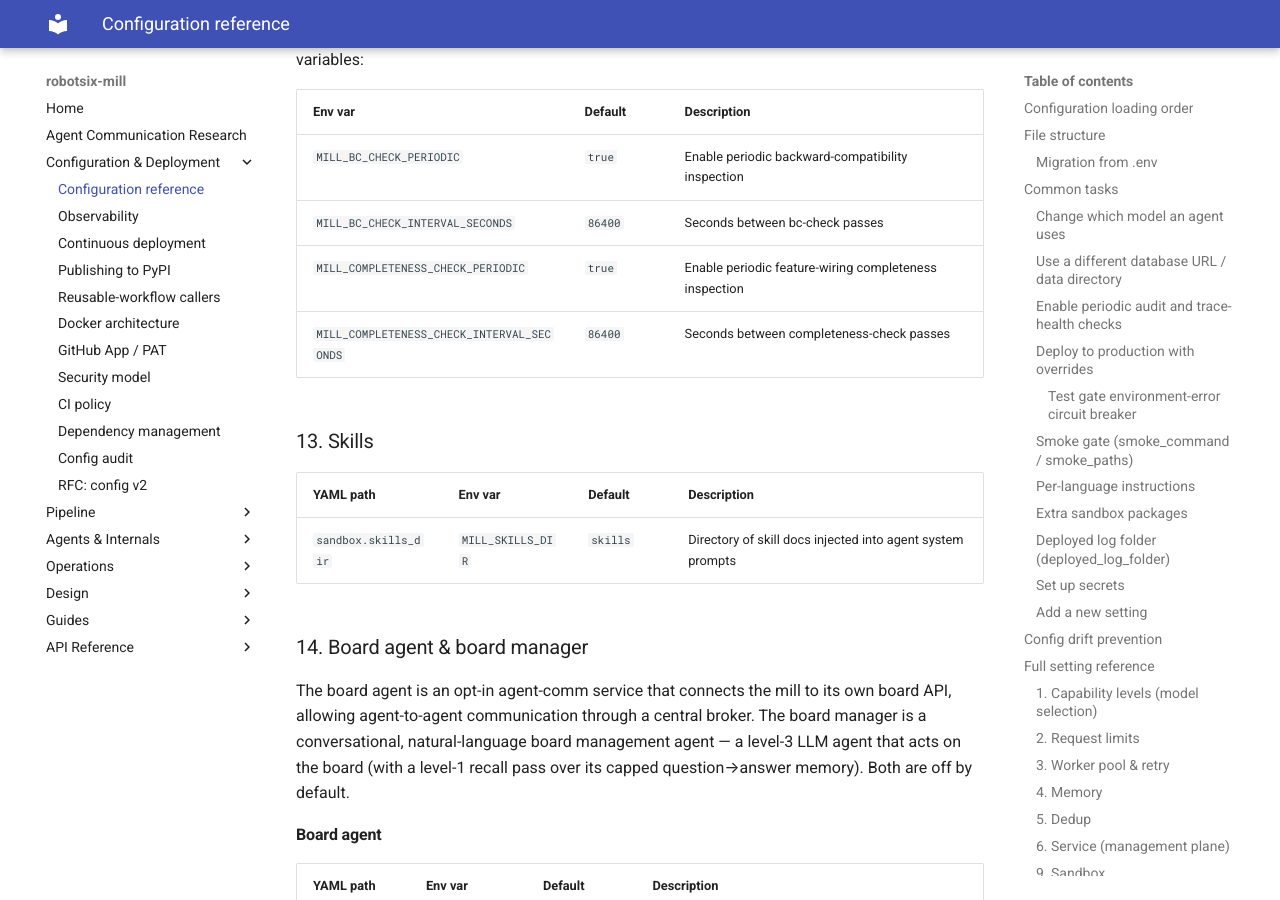
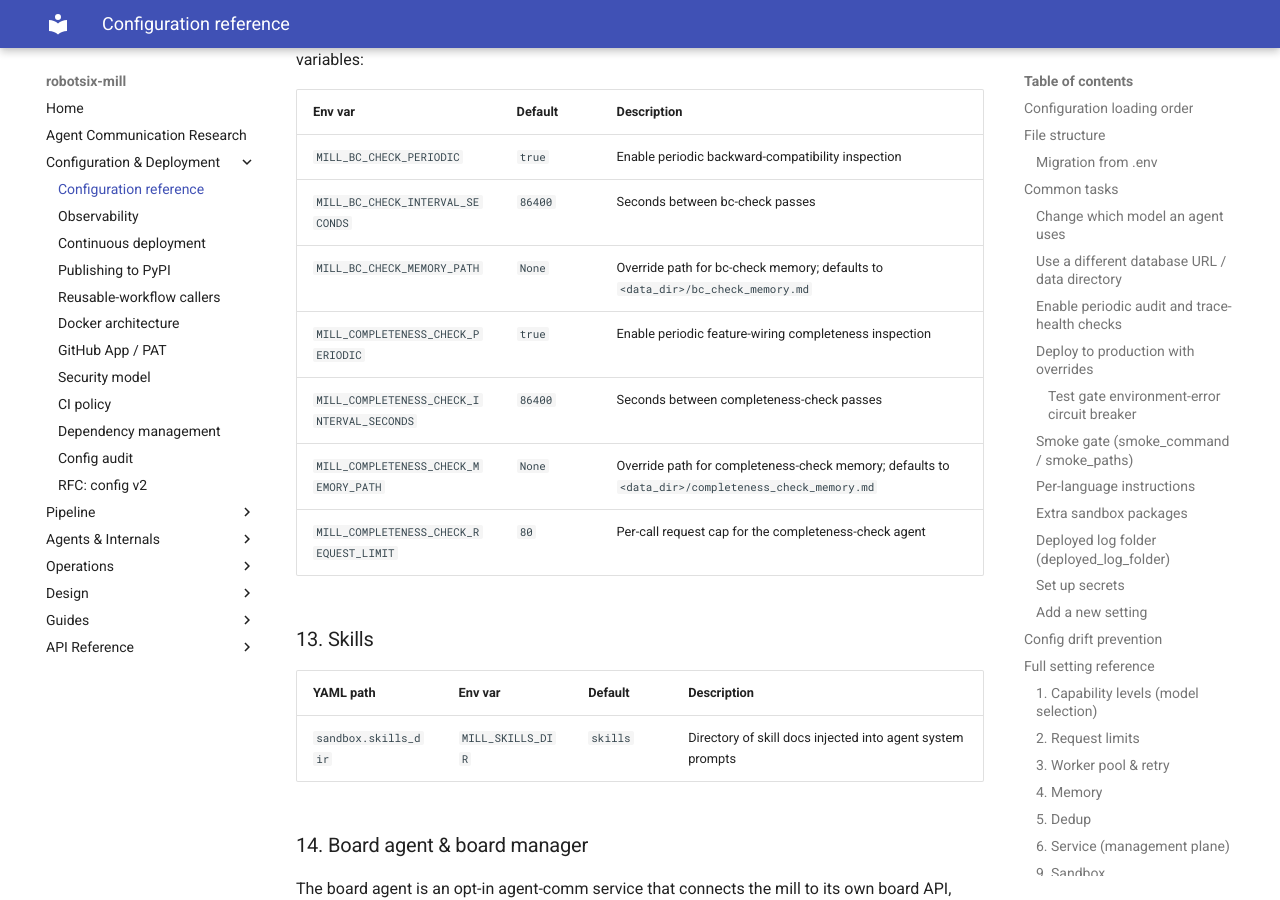
Before and after one commit to damien-robotsix/robotsix-mill, an MkDocs documentation site: the page built from docs/configuration.md, in a window 1280 px wide and 900 px high, scrolled down 22537 px. Built offline with MkDocs 1.6.1 and Material for MkDocs 9.7.7, drawn with Linux system fonts in a browser that asks for light colours.

Commit message:
mill: env doc sync: missing-from-docs — MILL_BC_CHECK_MEMORY_PATH, MILL_COMPLETENESS_CHECK_MEMORY_PATH, and MILL_COMPLETENESS_CHECK_REQUEST_LIMIT (20260620T125436Z-env-doc-sync-missing-from-docs-mill-bc-c-82d4) (#1699)
Co-authored-by: robotsix-mill <mill@robotsix.local>

```diff
--- a/docs/configuration.md
+++ b/docs/configuration.md
@@ -621,8 +621,11 @@ and as environment variables:
 |---------|---------|-------------|
 | `MILL_BC_CHECK_PERIODIC` | `true` | Enable periodic backward-compatibility inspection |
 | `MILL_BC_CHECK_INTERVAL_SECONDS` | `86400` | Seconds between bc-check passes |
+| `MILL_BC_CHECK_MEMORY_PATH` | `None` | Override path for bc-check memory; defaults to `<data_dir>/bc_check_memory.md` |
 | `MILL_COMPLETENESS_CHECK_PERIODIC` | `true` | Enable periodic feature-wiring completeness inspection |
 | `MILL_COMPLETENESS_CHECK_INTERVAL_SECONDS` | `86400` | Seconds between completeness-check passes |
+| `MILL_COMPLETENESS_CHECK_MEMORY_PATH` | `None` | Override path for completeness-check memory; defaults to `<data_dir>/completeness_check_memory.md` |
+| `MILL_COMPLETENESS_CHECK_REQUEST_LIMIT` | `80` | Per-call request cap for the completeness-check agent |
 
 ### 13. Skills
 
```
